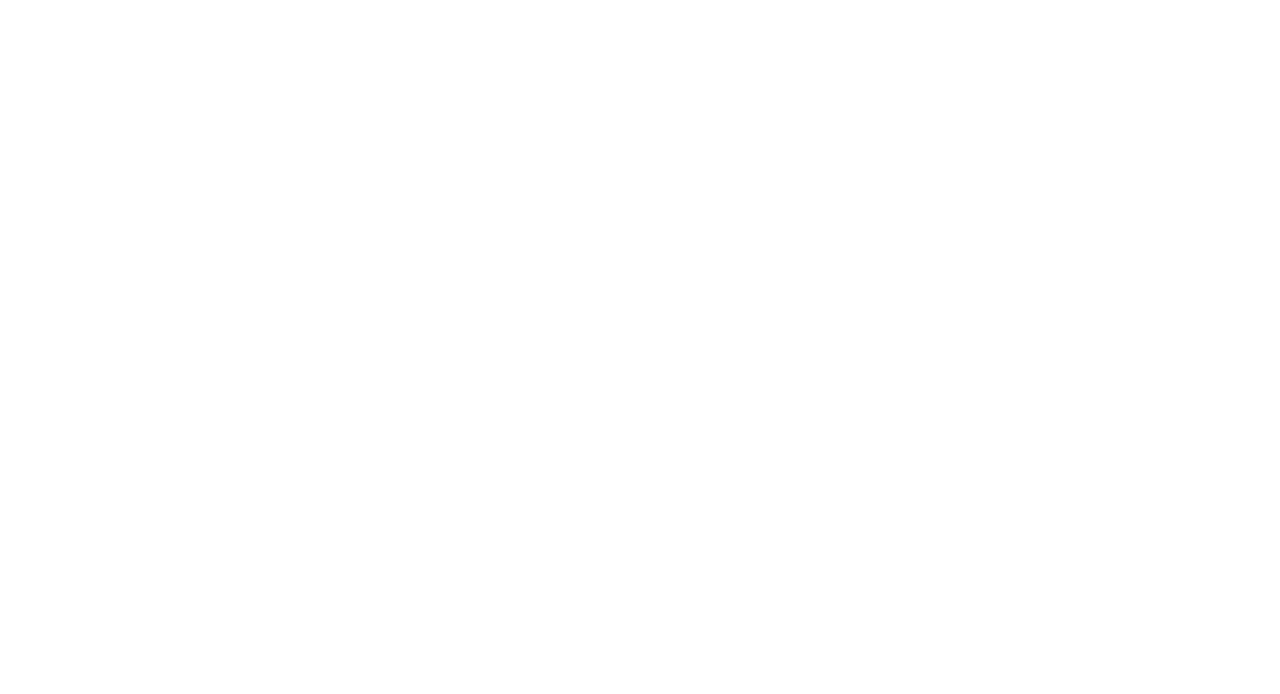
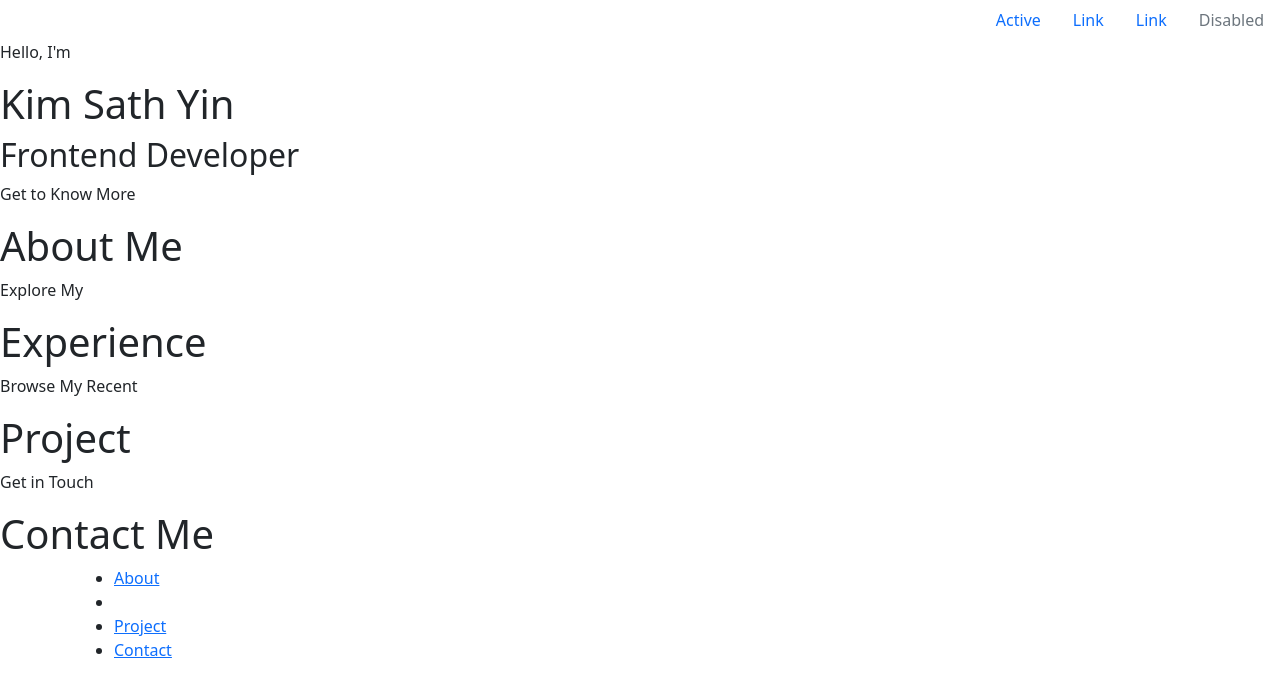
Before and after one commit to friedkimchee/portfolio, a plain HTML site: page index.html in a window 1280 px wide. Drawn offline with nearby package versions, Linux system fonts and the light colour scheme.

Commit message:
sections and navigation bar

```diff
--- /dev/null
+++ b/css/styless.css
@@ -0,0 +1,7 @@
+div {
+    border: 5px soild red;
+}
+
+.navbar {
+    background-color: teal;
+}
--- a/index.html
+++ b/index.html
@@ -10,21 +10,75 @@
 
 
         <!-- external stylesheet-->
-        <link rel="stylesheet" heref="style.css">
+        <link rel="stylesheet" href="css/styless.css">
     </head>
     <body>
+
+
         <header>
+            <div>
+                <nav class="nav justify-content-end nav-expand-lg">
+                    <li class="nav-item">
+                      <a class="nav-link active" aria-current="page" href="#">Active</a>
+                    </li>
+                    <li class="nav-item">
+                      <a class="nav-link" href="#">Link</a>
+                    </li>
+                    <li class="nav-item">
+                      <a class="nav-link" href="#">Link</a>
+                    </li>
+                    <li class="nav-item">
+                      <a class="nav-link disabled">Disabled</a>
+                    </li>
+                </nav>
+            </div>
 
         </header>
 
         <!-- main section-->
         <main>
-
+            <!-- introduction-->
+            <section id="intro">
+                <p>Hello, I'm</p>
+                <h1>Kim Sath Yin</h1>
+                <h2>Frontend Developer</h2>
+            </section >
+            <!-- about me -->
+            <section id="about">
+                <p>Get to Know More</p>
+                <h1>About Me</h1>
+            </section>
+            <!-- experience -->
+            <section id="experience">
+                <p>Explore My</p>
+                <h1>Experience</h1>
+            </section>
+            <!-- project-->
+            <section id="project">
+                <p>Browse My Recent</p>
+                <h1>Project</h1>
+            </section>
+            <!-- contact -->
+            <section id="contact">
+                <p>Get in Touch</p>
+                <h1>Contact Me</h1>
+            </section>
         </main>
 
         <!-- footer-->
         <footer>
-
+            <div class="container">
+                <div class="row">
+                    <div class="col">
+                        <ul class="listed-unstyle">
+                            <li><a href="#about">About</a></li>
+                            <li><a href="#experience"></a></a></li>
+                            <li><a href="#project">Project</a></li>
+                            <li><a href="#contact">Contact</a></li>
+                        </ul>
+                    </div>
+                </div>
+            </div>
         </footer>
 
         <!--Bootstrap script link here-->
```
Also changed, not shown: about.html (added), img/shutterstock_1064417201_yxyfor.jpg (added), style.css (deleted).
